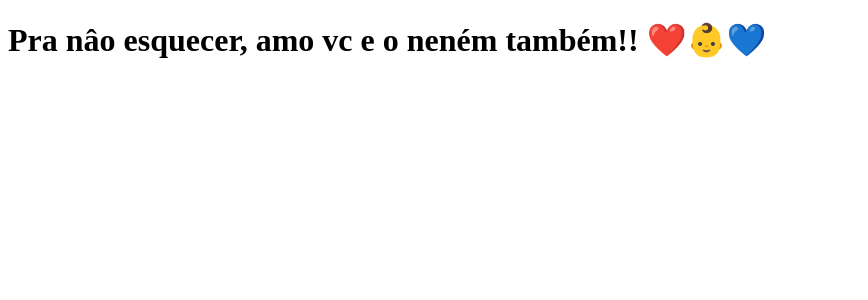
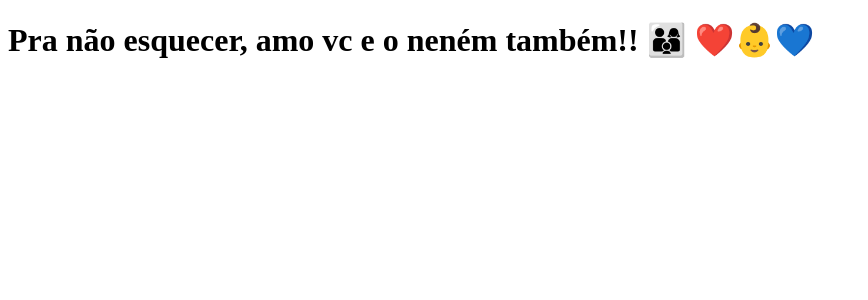
Before and after one commit to tspaiva/clone-tabnews, a Next.js app: page / in a window 1280 px wide. Shown: the top 300 px of the page, without its empty margins (0-868 px from the left). Built offline with nearby package versions, Linux system fonts and the light colour scheme.

Commit message:
adicionando mensagem

```diff
--- a/pages/index.js
+++ b/pages/index.js
@@ -1,5 +1,5 @@
 function Home() {
-  return <h1>Pra nâo esquecer, amo vc e o neném também!! ❤️👶💙</h1>;
+  return <h1>Pra não esquecer, amo vc e o neném também!! 👨‍👩‍👦 ❤️👶💙</h1>;
 }
 
 export default Home;
```
